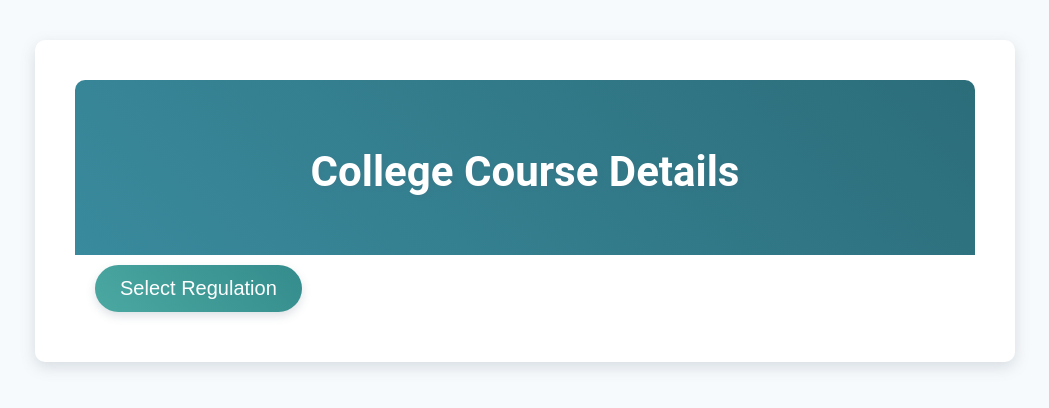
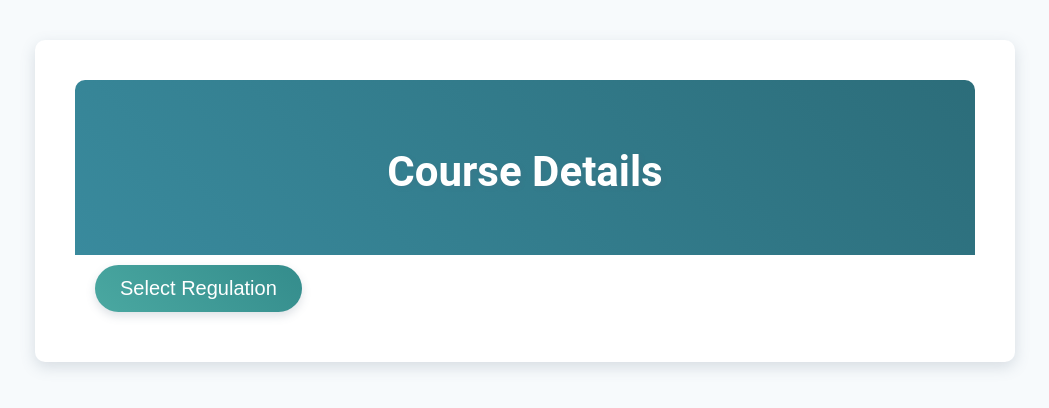
Before and after one commit to SaiNarayana-B/SRM-COURSE-GUIDANCE, a plain HTML site: page index.html in a window 1280 px wide. Shown: the whole page, without its empty margins (115-1164 px from the left). Drawn offline with Linux system fonts and the light colour scheme.

Commit message:
Update index.html

```diff
--- a/index.html
+++ b/index.html
@@ -7,7 +7,7 @@
 <body>
     <div class="container">
         <div class="header">
-            <h1>College Course Details</h1>
+            <h1>Course Details</h1>
         </div>
 
         <div class="button-container">
```
